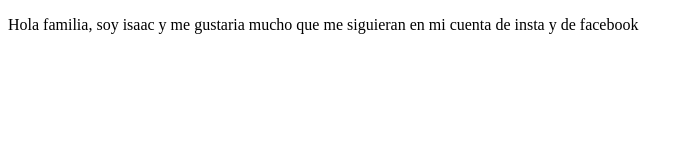
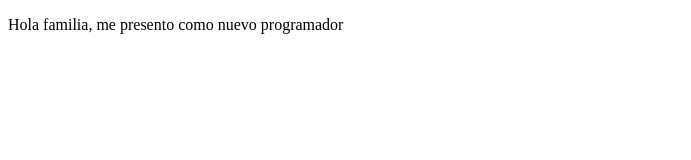
Before and after one commit to isaacot/proyectodemopreworks, a plain HTML site: page index.html in a window 1280 px wide. Shown: the whole page, without its empty margins (0-691 px from the left). Drawn offline with Linux system fonts and the light colour scheme.

Commit message:
Cambios agregamos sitio de twitvh

```diff
--- a/index.html
+++ b/index.html
@@ -4,9 +4,9 @@
     <meta charset="UTF-8">
     <meta http-equiv="X-UA-Compatible" content="IE=edge">
     <meta name="viewport" content="width=device-width, initial-scale=1.0">
-    <title>Hola mundo</title>
+    <title>Hola a todos</title>
 </head>
 <body>
-    <p> Hola familia, soy isaac y me gustaria mucho que me siguieran en mi cuenta de insta y de facebook</p>
+    <p> Hola familia, me presento como nuevo programador</p>
 </body>
 </html>
```
